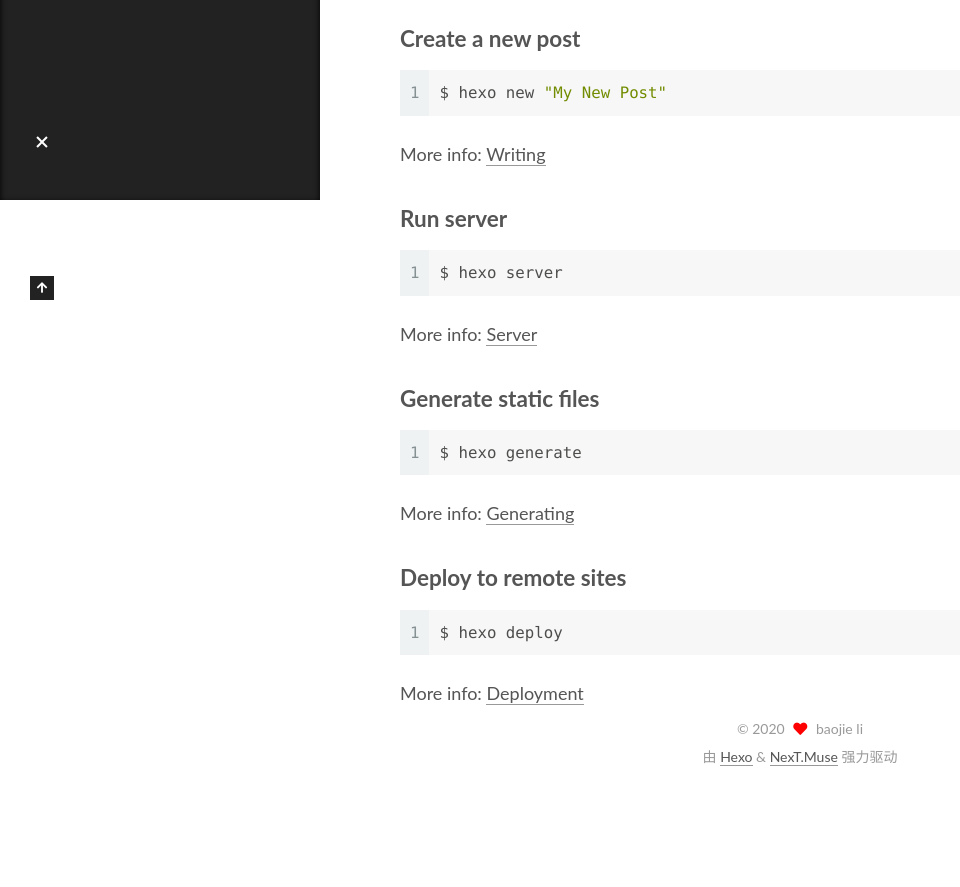
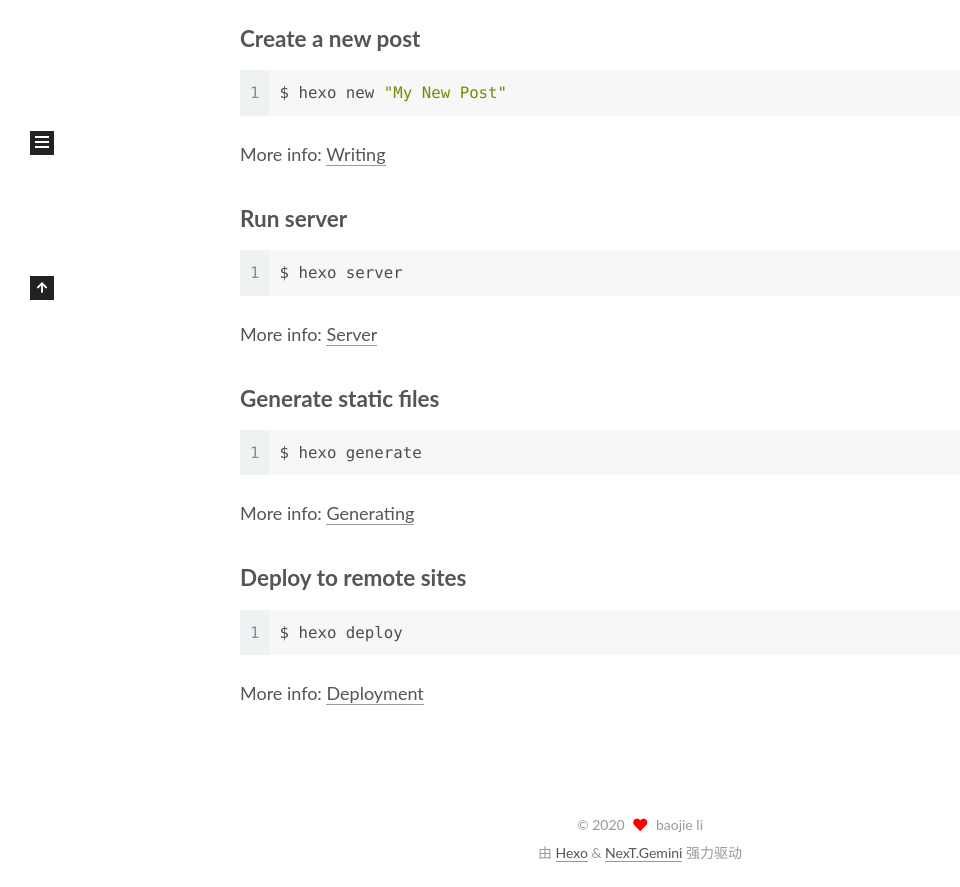
Before and after one commit to bao-jie-li/bao-jie-li.github.io, a plain HTML site: page 2020/11/23/hello-world/index.html in a window 1280 px wide. Shown: the part 600-1487 px from the top of the page, without its empty margins (0-960 px from the left). Before the commit the page ends 1391 px from the top, so only its background shows below. Drawn offline with Linux system fonts and the light colour scheme.

Commit message:
Site updated: 2020-11-24 00:42:14

```diff
--- a/2020/11/23/hello-world/index.html
+++ b/2020/11/23/hello-world/index.html
@@ -17,7 +17,7 @@
 
 <script id="hexo-configurations">
     var NexT = window.NexT || {};
-    var CONFIG = {"hostname":"example.com","root":"/","scheme":"Muse","version":"7.8.0","exturl":false,"sidebar":{"position":"left","display":"post","padding":18,"offset":12,"onmobile":false,"b2t":"ture"},"copycode":{"enable":false,"show_result":false,"style":null},"back2top":{"enable":true,"sidebar":false,"scrollpercent":"ture"},"bookmark":{"enable":false,"color":"#222","save":"auto"},"fancybox":false,"mediumzoom":false,"lazyload":false,"pangu":false,"comments":{"style":"tabs","active":null,"storage":true,"lazyload":false,"nav":null},"algolia":{"hits":{"per_page":10},"labels":{"input_placeholder":"Search for Posts","hits_empty":"We didn't find any results for the search: ${query}","hits_stats":"${hits} results found in ${time} ms"}},"localsearch":{"enable":false,"trigger":"auto","top_n_per_article":1,"unescape":false,"preload":false},"motion":{"enable":true,"async":false,"transition":{"post_block":"fadeIn","post_header":"slideDownIn","post_body":"slideDownIn","coll_header":"slideLeftIn","sidebar":"slideUpIn"}}};
+    var CONFIG = {"hostname":"example.com","root":"/","scheme":"Gemini","version":"7.8.0","exturl":false,"sidebar":{"position":"left","display":"post","padding":18,"offset":12,"onmobile":false,"b2t":"ture"},"copycode":{"enable":false,"show_result":false,"style":null},"back2top":{"enable":true,"sidebar":false,"scrollpercent":"ture"},"bookmark":{"enable":false,"color":"#222","save":"auto"},"fancybox":false,"mediumzoom":false,"lazyload":false,"pangu":false,"comments":{"style":"tabs","active":null,"storage":true,"lazyload":false,"nav":null},"algolia":{"hits":{"per_page":10},"labels":{"input_placeholder":"Search for Posts","hits_empty":"We didn't find any results for the search: ${query}","hits_stats":"${hits} results found in ${time} ms"}},"localsearch":{"enable":false,"trigger":"auto","top_n_per_article":1,"unescape":false,"preload":false},"motion":{"enable":true,"async":false,"transition":{"post_block":"fadeIn","post_header":"slideDownIn","post_body":"slideDownIn","coll_header":"slideLeftIn","sidebar":"slideUpIn"}}};
   </script>
 
   <meta name="description" content="Welcome to Hexo! This is your very first post. Check documentation for more info. If you get any problems when using Hexo, you can find the answer in troubleshooting or you can ask me on GitHub. Quick">
@@ -331,7 +331,7 @@
   </span>
   <span class="author" itemprop="copyrightHolder">baojie li</span>
 </div>
-  <div class="powered-by">由 <a href="https://hexo.io/" class="theme-link" rel="noopener" target="_blank">Hexo</a> & <a href="https://muse.theme-next.org/" class="theme-link" rel="noopener" target="_blank">NexT.Muse</a> 强力驱动
+  <div class="powered-by">由 <a href="https://hexo.io/" class="theme-link" rel="noopener" target="_blank">Hexo</a> & <a href="https://theme-next.org/" class="theme-link" rel="noopener" target="_blank">NexT.Gemini</a> 强力驱动
   </div>
 
 
@@ -357,7 +357,7 @@
 <script src="/js/motion.js"></script>
 
 
-<script src="/js/schemes/muse.js"></script>
+<script src="/js/schemes/pisces.js"></script>
 
 
 <script src="/js/next-boot.js"></script>
```
Also changed, not shown: archives/2020/11/index.html (+3 -3 lines), archives/2020/index.html (+3 -3 lines), archives/index.html (+3 -3 lines), index.html (+3 -3 lines).
